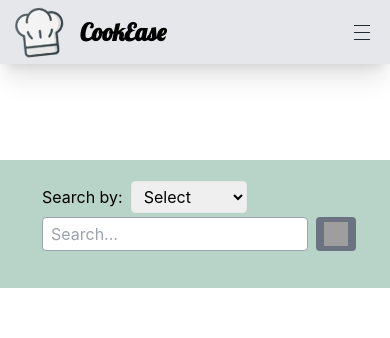
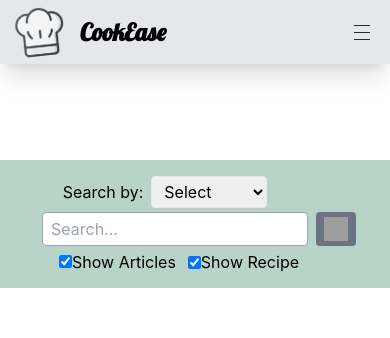
Before and after one commit to aishamashrah/fullstackproject, a React (Create React App) app in the folder cook/: page /Search in a window 390 px wide. Shown: the top 338 px of the page. Built offline with nearby package versions, Linux system fonts and the light colour scheme; no server answers; grey boxes are pictures that could not be loaded; what tailwind-hamburgers would draw is missing.

Commit message:
Searchbar   design with responsivness. no functionality

```diff
--- a/cook/src/Components/SearchPages/Searchdisplay.tsx
+++ b/cook/src/Components/SearchPages/Searchdisplay.tsx
@@ -14,12 +14,7 @@ export default function Display() {
   const [showArticle, setShowArticle] = useState(true);
   const [showRecipe, setShowRecipe] = useState(true);
   const [searchQuery, setSearchQuery] = useState('');
-  const options = [
-    { value: 'option1', label: 'Option 1' },
-    { value: 'option2', label: 'Option 2' },
-    { value: 'option3', label: 'Option 3' },
-    // Add more options as needed
-  ];
+
 
 
 
@@ -61,16 +56,16 @@ export default function Display() {
 
 
 
-      <div className="relative mt-24 mb-16 bg-[#B8D3C8] h-32 flex flex-col md:flex-row items-center justify-center">
-        <h1 className="absolute text-2xl sm:text-5xl p-10 font-semibold pl-10 font-lobster left-0 hidden sm:block">Search</h1>
+      <div className="relative mt-24 mb-16 bg-[#B8D3C8] h-32">
+        <h1 className="absolute text-2xl sm:text-5xl p-10 font-semibold pl-10 font-lobster left-0 hidden md:block">Search</h1>
 
-        <div className="flex flex-col">
-          <div className=" mb-4">
+        <div className="">
+          <div className="flex flex-col md:flex-row justify-center items-center pt-4 md:pt-10">
             <div>
             <label htmlFor="searchBy" className="px-2">Search by:</label>
             <select
               id="searchBy"
-              className="px-2 py-1 border rounded   md:w-24"
+              className="px-2 py-1 border rounded  mr-[68px] md:mr-0 md:w-24 mb-1 md:mb-0"
               onChange={handleSelectChange}
             >
               <option value="">Select</option>
@@ -79,7 +74,7 @@ export default function Display() {
             </select>
             </div>
 
-            <div className=" ml-2 pt-1">
+            <div className=" ml-2 ">
               <div className="flex">
                 <input
                   type="text"
@@ -99,13 +94,14 @@ export default function Display() {
             </div>
           </div>
 
-          {/* <div className="flex items-center pl-20">
-      <div className="flex items-center mr-2">
+          <div className="flex flex-row gap-1 justify-center pt-1 mr-8 md:mr-14">
+      <div className="mr-2 ">
         <input
           type="checkbox"
           id="articleToggle"
           checked={showArticle}
           onChange={handleArticle}
+          className=''
         />
         <label htmlFor="articleToggle">Show Articles</label>
       </div>
@@ -119,7 +115,7 @@ export default function Display() {
         />
         <label htmlFor="recipeToggle">Show Recipe</label>
       </div>
-    </div> */}
+    </div>
         </div>
       </div>
 
```
